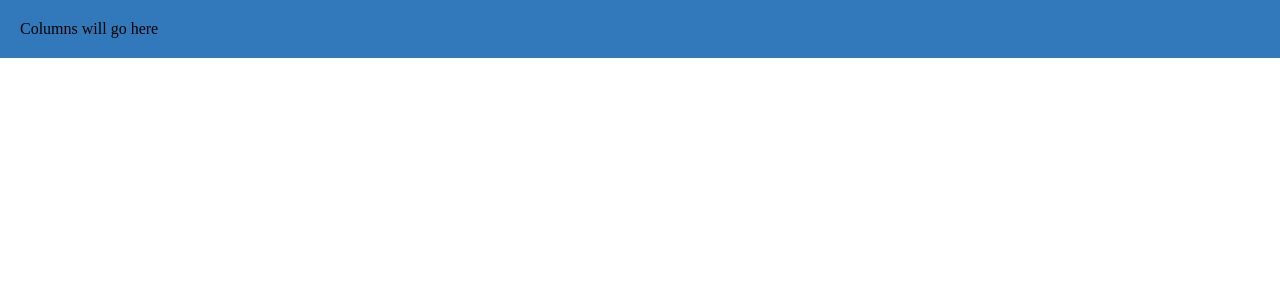
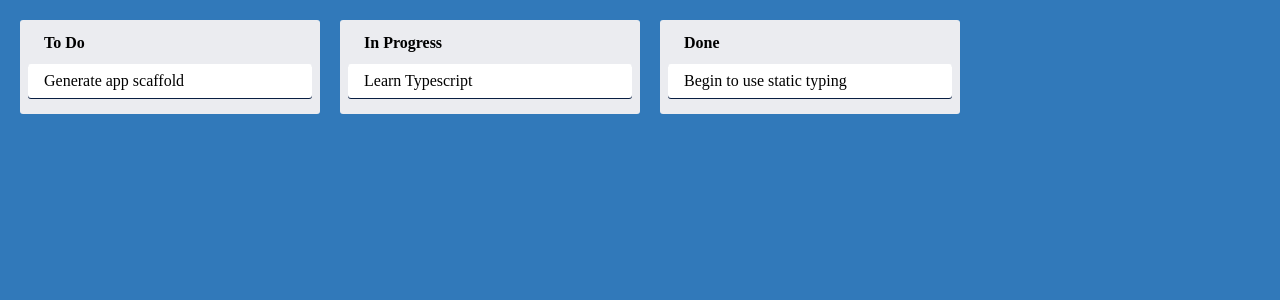
Before and after one commit to denizayjs/react-trelllo-clone, a React (Create React App) app: page / in a window 1280 px wide. Shown: the top 300 px of the page. Built offline with nearby package versions, Linux system fonts and the light colour scheme.

Commit message:
Card component was created

```diff
--- a/src/App.tsx
+++ b/src/App.tsx
@@ -1,9 +1,21 @@
 import { AppContainer } from "./styles";
+import { Column } from "./Column";
+import { Card } from "./Card";
 
 function App() {
   return (
     <div className="App">
-      <AppContainer>Columns will go here</AppContainer>
+      <AppContainer>
+        <Column text="To Do">
+          <Card text="Generate app scaffold"></Card>
+        </Column>
+        <Column text="In Progress">
+          <Card text="Learn Typescript"></Card>
+        </Column>
+        <Column text="Done">
+          <Card text="Begin to use static typing"></Card>
+        </Column>
+      </AppContainer>
     </div>
   );
 }
--- /dev/null
+++ b/src/Card.tsx
@@ -0,0 +1,9 @@
+import { CardContainer } from "./styles";
+
+interface CardProps {
+  text: string;
+}
+
+export const Card = ({ text }: CardProps) => {
+  return <CardContainer>{text}</CardContainer>;
+};
--- a/src/styles.ts
+++ b/src/styles.ts
@@ -3,7 +3,7 @@
   background-color: #3179ba;
   display: flex;
   align-items: flex-start;
-  height: 100%;
+  height: 100vh;
   padding: 20px;
   width: 100%;
 `;
```
